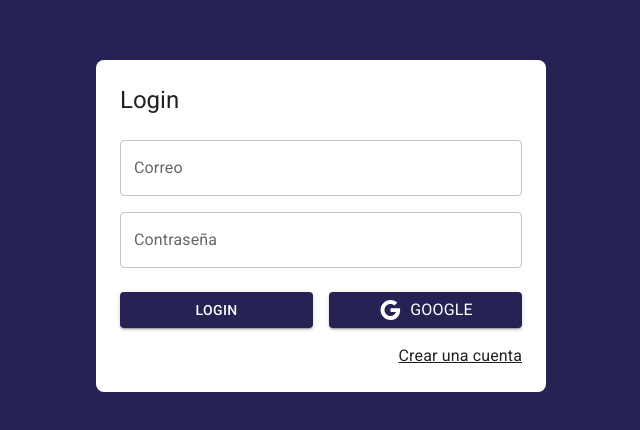
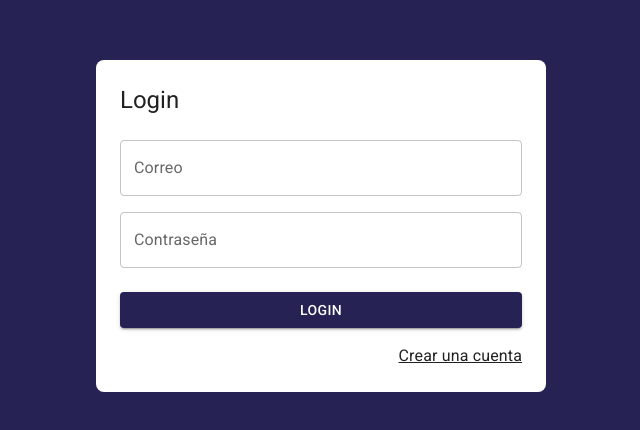
Before and after one commit to Walter-Daniel/journal-project-frontend, a React (Vite) app: page /auth/login in a window 1280 px wide. Shown: the part 174-604 px from the top of the page, without its empty margins (319-959 px from the left). Built offline with nearby package versions, Linux system fonts and the light colour scheme.

Commit message:
Limpieza de código en el login

```diff
--- a/src/auth/pages/LoginPage.jsx
+++ b/src/auth/pages/LoginPage.jsx
@@ -1,8 +1,6 @@
-import { Google } from '@mui/icons-material';
-import { Button, Grid, Link, TextField, Typography } from '@mui/material';
+import { Button, Grid, Link, TextField } from '@mui/material';
 import { useDispatch } from 'react-redux';
 import { Link as RouterLink } from 'react-router-dom';
-import { StartGoogleSignIn } from '../../store/auth/thunk';
 
 
 import { useForm, Controller } from "react-hook-form";
@@ -31,19 +29,12 @@ const schema = yup.object().shape({
 
 export const LoginPage = () => {
 
-  const dispatch = useDispatch();
-
   const { startLogin, errorMessage } = useAuthStore();
 
   const { control, handleSubmit, formState:{ errors } } = useForm({ resolver: yupResolver(schema) });
 
   const onSubmit = ( { email, password }  ) => {
     startLogin({ email, password });
-  };
-
-  const onGoogleSignIn = () => {
-    console.log('onGoogleSignIn');
-    dispatch( StartGoogleSignIn() );
   };
 
   useEffect(() => {
@@ -103,15 +94,9 @@ export const LoginPage = () => {
             </Grid>
 
             <Grid container spacing={ 2 } sx={{ mb: 2, mt: 1 }}>
-              <Grid item xs={ 12 } sm={ 6 }>
+              <Grid item xs={ 12 } >
                 <Button type='submit' variant='contained' fullWidth>
                   Login
-                </Button>
-              </Grid>
-              <Grid item xs={ 12 } sm={ 6 }>
-                <Button variant='contained' onClick={ onGoogleSignIn } fullWidth>
-                  <Google />
-                  <Typography sx={{ ml:1 }}> Google </Typography>
                 </Button>
               </Grid>
             </Grid>
--- a/ui/components/CheckingAuth.jsx
+++ b/ui/components/CheckingAuth.jsx
@@ -15,7 +15,6 @@ export const CheckingAuth = () => {
        direction='row'
        justifyContent='center'
        >
-        <h1>Cargando</h1>
         <CircularProgress color='warning'/>
       </Grid>
     </Grid>
```
